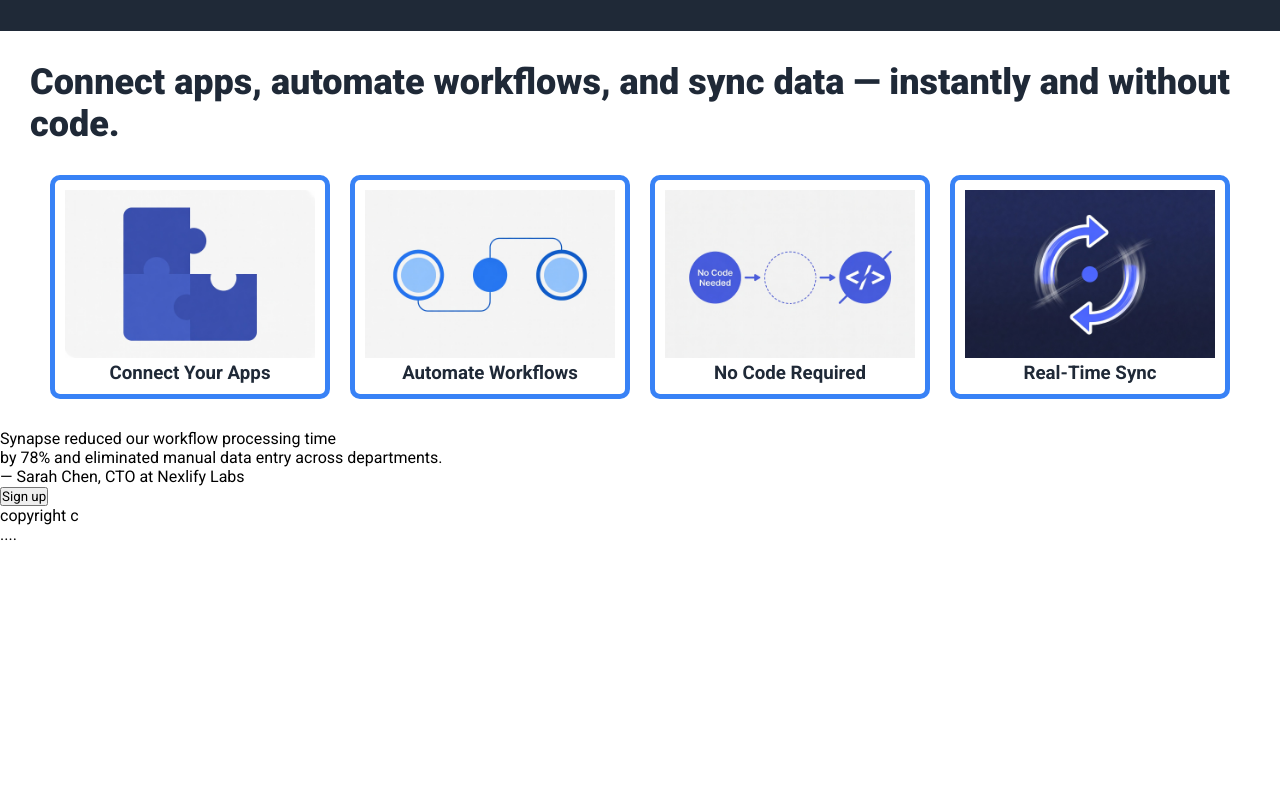
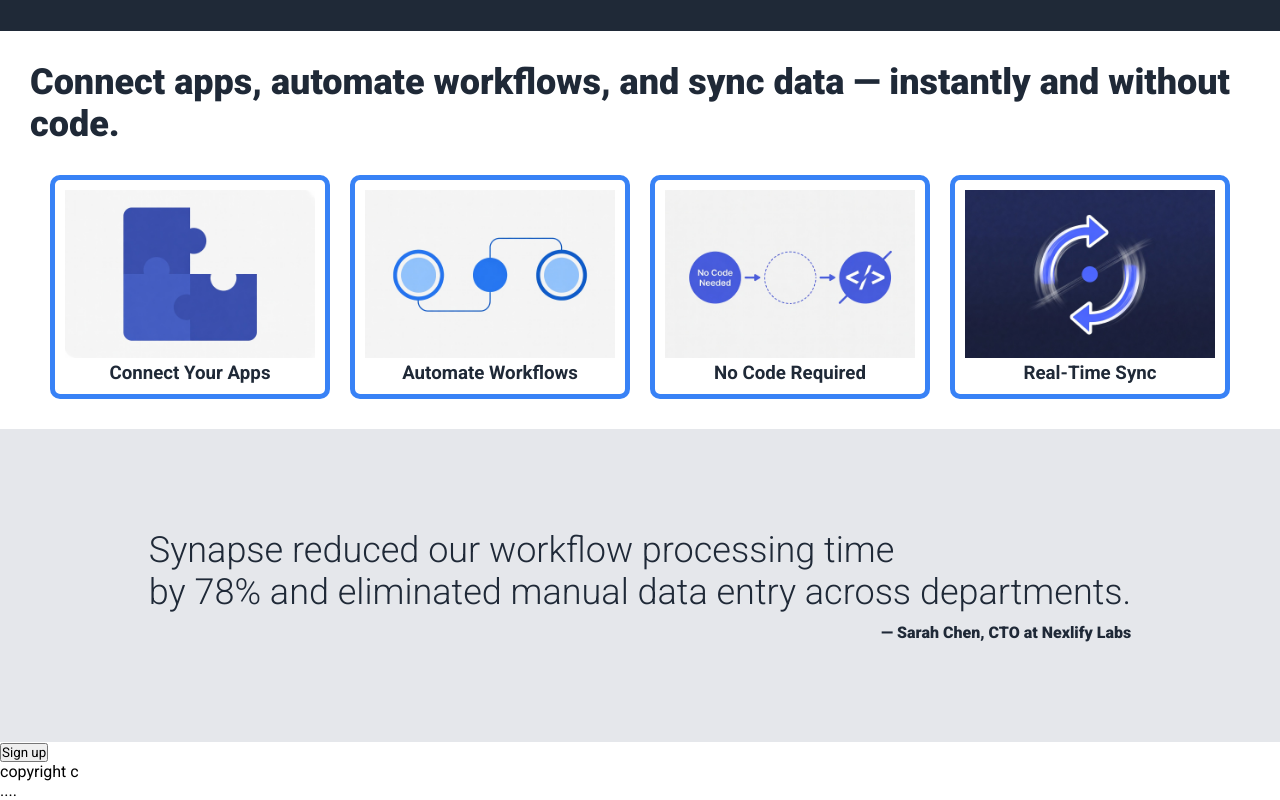
Before and after one commit to azamdev105/Project-Landing-Page, a plain HTML site: page Project-Landing-Page/index.html in a window 1280 px wide. Shown: the part 637-1437 px from the top of the page. Before the commit the page ends 1181 px from the top, so only its background shows below. Drawn offline with Linux system fonts and the light colour scheme.

Commit message:
Add flexbox font-size, font color

```diff
--- a/Project-Landing-Page/style.css
+++ b/Project-Landing-Page/style.css
@@ -112,3 +112,28 @@ body {
     border-radius: 10px;
     padding: 10px;
 }
+
+.grey-container {
+    display: flex;
+    background-color: #e5e7eb;
+    padding: 100px;
+    justify-content: center;
+}
+
+.quote {
+    font-size: 36px;
+    color: #1f2937;
+    font-weight: 300;
+}
+
+.quote-container {
+    display: flex;
+    flex-direction: column;
+    gap: 10px;
+}
+
+.writer {
+    align-self: flex-end;
+    color: #1f2937;
+    font-weight: 900;
+}
```
